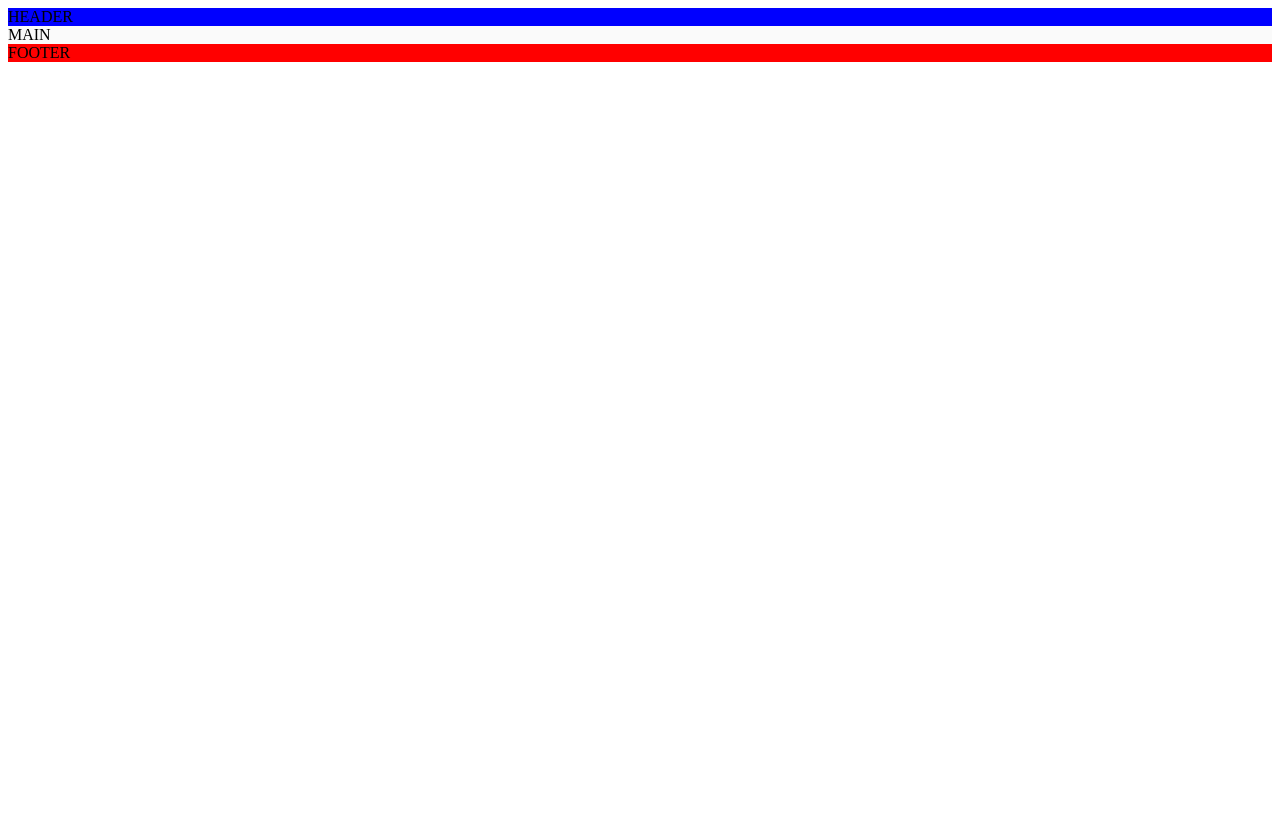
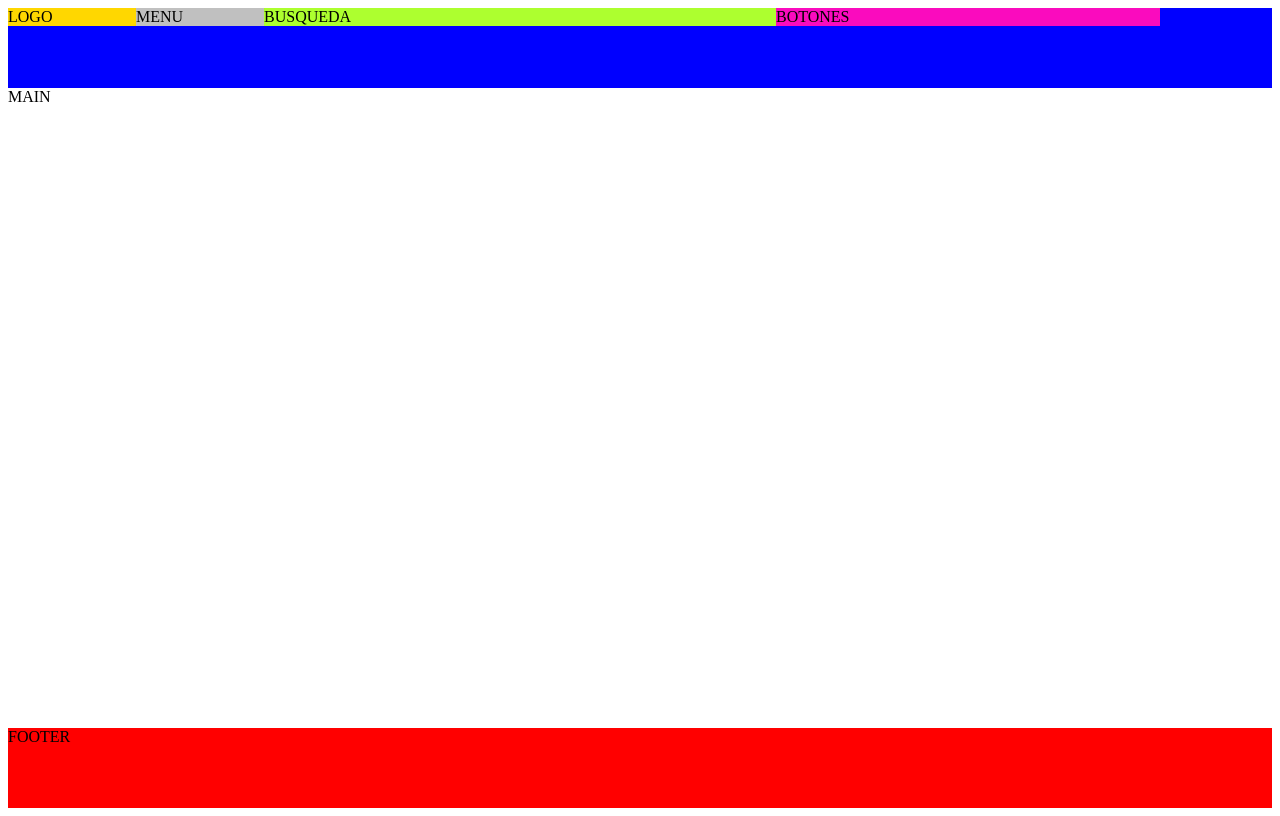
Before and after one commit to MatiasOso/frontend, a plain HTML site: page clase303-2023/index.html in a window 1280 px wide. Drawn offline with Linux system fonts and the light colour scheme.

Commit message:
AAA
AAAA

```diff
--- a/clase303-2023/estilos.css
+++ b/clase303-2023/estilos.css
@@ -1,9 +1,32 @@
 header{
     background-color: rgb(0, 0, 255);
+    height: 10vh;
 }
 main{
-    background-color: rgb(250, 250, 250);
+    background-color: rgb(255, 255, 255);
+    height: 80vh;
 }
 footer{
     background-color: red;
+    height:10vh
 }
+#header_logo{
+    background-color: gold;
+    width: 10vw;
+    float: left;
+}
+#header_menu{
+    background-color: silver;
+    width: 10vw;
+    float: left;
+}
+#header_busqueda{
+    background-color: greenyellow;
+    width: 40vw;
+    float: left;
+}
+#header_botones{
+    background-color: rgb(250, 11, 190);
+    width: 30vw;
+    float: left;
+}
--- a/clase303-2023/index.html
+++ b/clase303-2023/index.html
@@ -8,8 +8,17 @@
     <link rel="stylesheet" href="estilos.css"/>
 </head>
 <body>
-    <header >HEADER</header>
+    <header >
+        <div id="header_logo">LOGO</div>
+        <div id="header_menu">MENU</div>
+        <div id="header_busqueda">BUSQUEDA</div>
+        <div id="header_botones">BOTONES</div>
+
+
+
+
+    </header>
     <main >MAIN</main>
     <footer >FOOTER</footer>
 </body>
-</html>     <!-- Path: clase303-2023\index.html -->
+</html>     <!-- Path: C:\Users\sistemas\Documents\GitHub\frontend\clase303-2023 -->
```
Also changed, not shown: Curriculum/index.html (line endings or trailing spaces).
